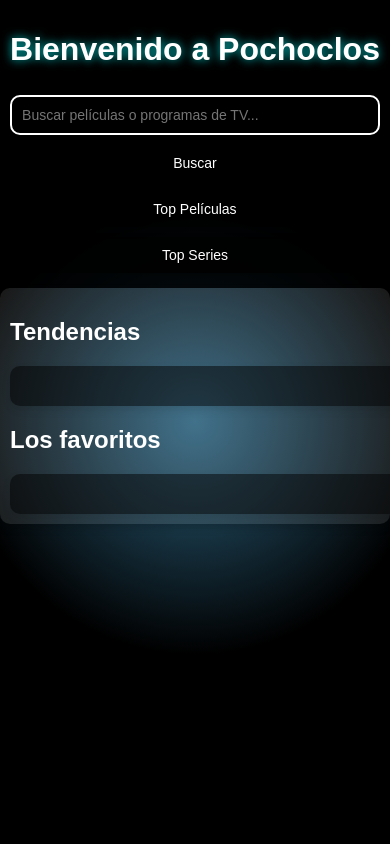
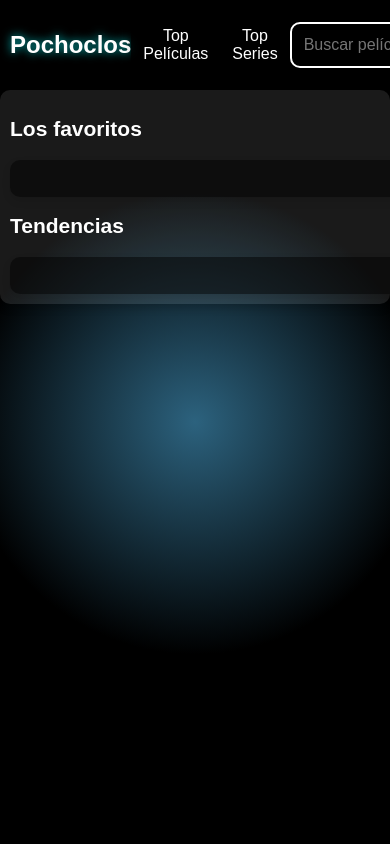
Before and after one commit to dart94/Pochoclos, a Flask app: page / in a window 390 px wide. Run offline with Flask 3, Linux system fonts and the light colour scheme; data that the repository does not hold is empty.

Commit message:
responsivi

```diff
--- a/static/styles.css
+++ b/static/styles.css
@@ -1,6 +1,6 @@
 :root {
-    --main-bg-color: rgba(44,98,126,0.8);
-    --hover-bg-color: rgba(44,98,126,1);
+    --main-bg-color: rgba(44, 98, 126, 0.8);
+    --hover-bg-color: rgba(44, 98, 126, 1);
     --text-color: white;
     --button-bg-color: rgba(0, 0, 0, 0.8);
     --neon-blue: rgba(0, 255, 255, 0.75);
@@ -17,8 +17,9 @@ body {
     font-family: 'Arial', sans-serif;
     display: flex;
     flex-direction: column;
-    height: 100vh;
-    width: 100vw;
+    min-height: 100vh;
+    width: 100%;
+    font-size: 16px;
 }
 
 a {
@@ -27,7 +28,7 @@ a {
 }
 
 p {
-    font-size: 1.5rem;
+    font-size: 1rem;
 }
 
 .layout {
@@ -45,29 +46,34 @@ p {
     grid-area: sidebar;
     background: var(--button-bg-color);
     display: flex;
-    flex-direction: column;
     align-items: center;
-    padding: 20px;
+    padding: 5%;
     overflow-y: auto;
     border-radius: var(--border-radius);
+    justify-content: space-evenly;
 }
 
 .body {
     grid-area: body;
-    padding: 20px;
+    padding: 5%;
     overflow-y: auto;
     background: rgba(255, 255, 255, 0.1);
     border-radius: var(--border-radius);
     box-shadow: 0 4px 8px var(--shadow-color);
 }
 
+.header {
+    display: flex;
+    flex-wrap: wrap;
+}
+
 h1 {
     text-align: center;
     text-shadow: 0 0 10px var(--neon-blue);
+    font-size: 2rem;
 }
 
 input[type="text"], button {
-    /* width: 100%; */
     padding: 10px;
     margin: 5px 0;
     font-size: 1rem;
@@ -100,8 +106,8 @@ input[type="text"]:focus {
 }
 
 .section-container {
-    padding: 20px;
-    margin-top: 20px;
+    padding: 5%;
+    margin-top: 5%;
     background: rgba(0, 0, 0, 0.5);
     border-radius: 10px;
     box-shadow: 0 4px 8px rgba(0, 0, 0, 0.1);
@@ -114,7 +120,7 @@ input[type="text"]:focus {
 }
 
 .popular-movies, .movie-item, .movie-item2, .movie, .tv-show {
-    flex: 1 1 1rem;
+    flex: 1 1 150px;
     margin: 5px;
     padding: 5px;
     background: rgba(255, 255, 255, 0.1);
@@ -125,7 +131,7 @@ input[type="text"]:focus {
     display: flex;
     flex-direction: column;
     min-height: 280px;
-    font-size: .95rem;
+    font-size: 0.95rem;
     font-weight: bold;
 }
 
@@ -160,7 +166,7 @@ img:hover {
 .container {
     max-width: 800px;
     margin: 20px auto;
-    padding: 20px;
+    padding: 5%;
     background-color: rgba(255, 255, 255, 0.1);
     border-radius: var(--border-radius);
     box-shadow: var(--shadow-color) 0px 4px 8px;
@@ -200,116 +206,21 @@ img:hover {
     box-shadow: 0 0 10px var(--neon-blue);
 }
 
-/* Media Queries para Responsividad */
-@media (max-width: 600px) {
-    .layout {
-        grid-template-columns: 1fr;  /* Makes sidebar full width */
-        grid-template-areas:
-            "sidebar"
-            "body";
-
-    }
-
-    .sidebar {
-        padding: 10px;  /* Smaller padding */
-    }
-
-    .body {
-        padding: 10px;  /* Smaller padding */
-    }
-
-    input[type="text"], button {
-        font-size: 0.875rem;  /* Smaller font size */
-    }
-
-    p {
-        font-size: 1rem;  /* Smaller paragraph font size */
-    }
-
-    .movie-item, .movie-item2, .movie, .tv-show {
-        min-height: 200px;  /* Smaller height for items */
-        font-size: 0.8rem;  /* Smaller font size for item texts */
-    }
-
-    .header{
-        display: flex;
-        flex-direction: column;
-    }
-}
-
-@media (min-width: 601px) and (max-width: 1023px) {
-    .layout {
-        grid-template-columns: 200px 1fr;  /* Adjusted for tablet sizes */
-        grid-template-areas:
-            "sidebar body";
-    }
-
-    .sidebar {
-        padding: 20px;  /* Moderate padding */
-    }
-
-    .body {
-        padding: 20px;  /* Moderate padding */
-    }
-
-    input[type="text"], button {
-        font-size: 1rem;  /* Regular font size */
-    }
-
-    p {
-        font-size: 1.25rem;  /* Increased paragraph font size */
-    }
-
-    .movie-item, .movie-item2, .movie, .tv-show {
-        min-height: 250px;  /* Increased height for items */
-        font-size: 0.9rem;  /* Increased font size for item texts */
-    }
-}
-
-@media (min-width: 1024px) {
-    .layout {
-        grid-template-columns: 300px 1fr;  /* Wider sidebar for larger screens */
-        grid-template-areas:
-            "sidebar body";
-    }
-
-    .sidebar {
-        padding: 40px;  /* Larger padding */
-    }
-
-    .body {
-        padding: 40px;  /* Larger padding */
-    }
-
-    input[type="text"], button {
-        font-size: 1.375rem;  /* Larger font size */
-    }
-
-    p {
-        font-size: 1.75rem;  /* Larger paragraph font size */
-    }
-
-    .movie-item, .movie-item2, .movie, .tv-show {
-        min-height: 300px;  /* Larger height for items */
-        font-size: 1rem;  /* Larger font size for item texts */
-    }
-}
-
 .carousel-container {
     display: flex;
     flex-wrap: nowrap;
     overflow-x: auto;
-    scrollbar-width: none; /* Oculta la barra de desplazamiento en Firefox */
+    scrollbar-width: none;
 }
 
 .carousel-container::-webkit-scrollbar {
-    display: none; /* Oculta la barra de desplazamiento en Chrome, Safari y Opera */
+    display: none;
 }
 
 .movie-item {
-    flex: 0 0 auto; /* Evita que los elementos se estiren */
+    flex: 0 0 auto;
     margin: 5px;
-    width: 200px; /* Ancho fijo para cada película */
+    width: 150px;
 }
 
 .carousel {
@@ -320,39 +231,145 @@ img:hover {
 }
 
 .carousel .movie-item {
-    flex: 0 0 .5rem;
-    margin: .5rem;
-    width: 10rem;  /* Ancho fijo para cada ítem, puedes ajustarlo según tus necesidades */
+    flex: 0 0 150px;
+    margin: 0.5rem;
+    width: 150px;
 }
 
-/* Estilizar la barra de desplazamiento globalmente */
-/* Esto afectará a todos los elementos scrollables en tu página */
 * {
     scrollbar-width: thin;
     scrollbar-color: var(--neon-blue) var(--button-bg-color);
 }
 
-/* Para navegadores basados en WebKit (Chrome, Safari, etc.) */
 *::-webkit-scrollbar {
-    width: 8px;  /* Grosor del scrollbar */
-    height: 8px; /* Altura del scrollbar para scroll horizontal */
+    width: 8px;
+    height: 8px;
 }
 
 *::-webkit-scrollbar-track {
-    background: var(--button-bg-color); /* Color de fondo de la pista del scrollbar */
+    background: var(--button-bg-color);
 }
 
 *::-webkit-scrollbar-thumb {
-    background-color: var(--neon-blue); /* Color del thumb (parte móvil) del scrollbar */
-    border-radius: 4px; /* Bordes redondeados para el thumb */
-    border: 2px solid var(--button-bg-color); /* Borde alrededor del thumb */
+    background-color: var(--neon-blue);
+    border-radius: 4px;
+    border: 2px solid var(--button-bg-color);
 }
 
-/* Estilos específicos para el carrusel */
 .carousel::-webkit-scrollbar {
-    height: 12px; /* Altura más grande para hacerlo más visible en el carrusel */
+    height: 12px;
 }
 
 .carousel::-webkit-scrollbar-thumb {
-    background-color: var(--hover-bg-color); /* Un color diferente para destacar */
+    background-color: var(--hover-bg-color);
 }
+
+@media (max-width: 600px) {
+    body {
+        font-size: 14px;
+    }
+
+    .layout {
+        grid-template-columns: 1fr;
+        grid-template-areas:
+            "sidebar"
+            "body";
+    }
+
+    .sidebar {
+        padding: 10px;
+    }
+
+    .body {
+        padding: 10px;
+    }
+    .carousel .movie-item {
+        flex: 0 0 ;
+        margin: 0.5rem;
+        width: 150px;
+    }
+
+    input[type="text"], button {
+        font-size: 16px;
+        padding: 12px;
+    }
+
+    p {
+        font-size: 1rem;
+    }
+
+    .movie-item, .movie-item2, .movie, .tv-show {
+        min-height: 150px;
+        font-size: 0.8rem;
+    }
+
+    .header {
+        flex-direction: column;
+    }
+
+    .carousel .movie-item {
+        width: 150px;
+    }
+
+    .details-container {
+        flex-direction: column;
+    }
+
+    h1 {
+        font-size: 1.5rem;
+    }
+}
+
+@media (min-width: 601px) and (max-width: 1023px) {
+    .layout {
+        grid-template-columns: 150px 1fr;
+        grid-template-areas:
+            "sidebar body";
+    }
+
+    .sidebar {
+        padding: 20px;
+    }
+
+    .body {
+        padding: 20px;
+    }
+
+    input[type="text"], button {
+        font-size: 1rem;
+    }
+
+    p {
+        font-size: 1.25rem;
+    }
+
+    .movie-item, .movie-item2, .movie, .tv-show {
+        min-height: 250px;
+        font-size: 0.9rem;
+    }
+}
+
+@media (min-width: 1024px) {
+    .layout {
+        grid-template-columns: 300px 1fr;
+        grid-template-areas:
+            "sidebar body";
+    }
+
+    .body {
+        padding: 40px;
+    }
+
+    input[type="text"], button {
+        font-size: 1.375rem;
+    }
+
+    p {
+        font-size: 1.75rem;
+    }
+
+    .movie-item, .movie-item2, .movie, .tv-show {
+        min-height: 300px;
+        font-size: 1rem;
+    }
+}
--- a/templates/index.html
+++ b/templates/index.html
@@ -10,26 +10,23 @@
 </head>
 <body class="fondo">
         <header class="sidebar">
-                <div class="header">
                     <a href="/">
-                        <h1>Bienvenido a Pochoclos</h1>
+                    <h1>Pochoclos</h1>
                     </a>
-                    <input type="text" id="searchQuery" placeholder="Buscar películas o programas de TV..." aria-label="Buscar películas o programas de TV">
-                    <button id="searchButton">Buscar</button>
                     <button id="ratedMoviesButton">Top Películas</button>
                     <button id="ratedTVButton">Top Series</button>
-                </div>
+                    <input type="text" id="searchQuery" placeholder="Buscar películas o Series" aria-label="Buscar películas o programas de TV">
+
         </header>
         <div class="body">
-            <h2>Tendencias</h2>
-            <div id="popular-movies-container" class="section-container carousel"></div>
 
             <h2>Los favoritos</h2>
             <div id="results" class="section-container carousel">
             <!-- Aquí se cargarán los resultados de búsqueda -->
             </div>
 
-
+            <h2>Tendencias</h2>
+            <div id="popular-movies-container" class="section-container carousel"></div>
 
 
         </div>
```
Also changed, not shown: static/img/pochocos.webp (added).
